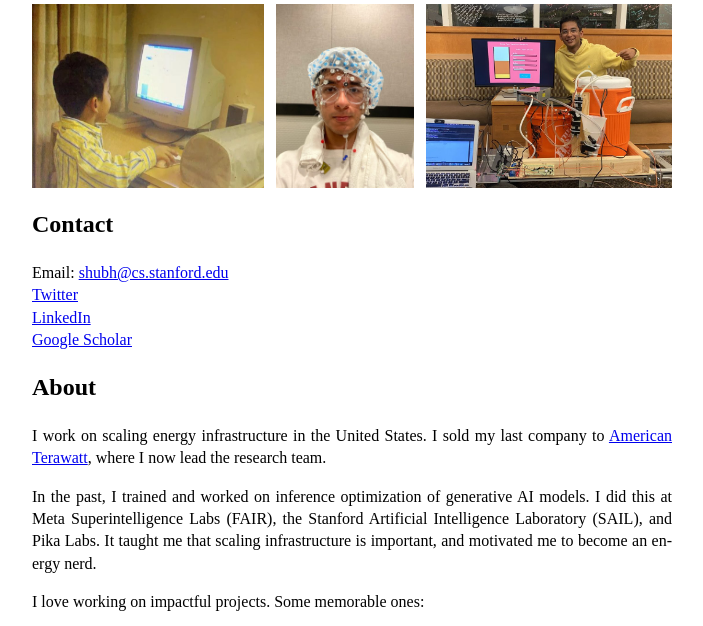
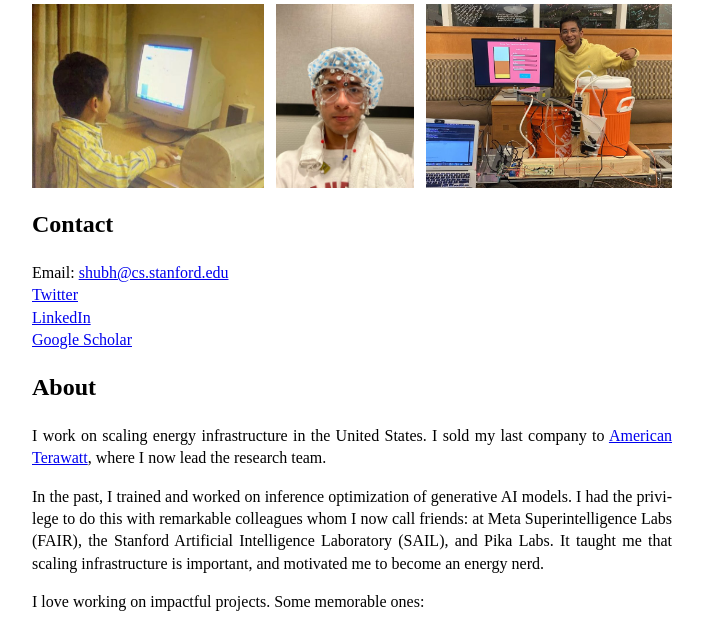
Before and after one commit to skhanna03/shubhkhanna.github.io, a plain HTML site: page index.html in a window 1280 px wide. Shown: the part 102-728 px from the top of the page, without its empty margins (288-991 px from the left). Drawn offline with Linux system fonts and the light colour scheme.

Commit message:
Add black favicon; update colleagues sentence in bio
Co-Authored-By: Claude Opus 5.5 <noreply@anthropic.com>

```diff
--- a/index.html
+++ b/index.html
@@ -5,6 +5,7 @@
 <meta name="viewport" content="width=device-width, initial-scale=1">
 <meta name="author" content="Shubh Khanna">
 <title>Shubh Khanna</title>
+<link rel="icon" href="favicon.ico" sizes="any">
 <style>
   body { max-width: 640px; margin: 40px auto; padding: 0 16px; line-height: 1.4; text-align: justify; -webkit-hyphens: auto; hyphens: auto; }
   img { max-width: 100%; height: auto; }
@@ -48,7 +49,7 @@ Email: <a href="mailto:shubh@cs.stanford.edu">shubh@cs.stanford.edu</a><br>
 
 <h2>About</h2>
 <p>I work on scaling energy infrastructure in the United States. I sold my last company to <a href="https://www.americanterawatt.com/" target="_blank" rel="noopener">American Terawatt</a>, where I now lead the research team.</p>
-<p>In the past, I trained and worked on inference optimization of generative AI models. I did this at Meta Superintelligence Labs (FAIR), the Stanford Artificial Intelligence Laboratory (SAIL), and Pika Labs. It taught me that scaling infrastructure is important, and motivated me to become an energy nerd.</p>
+<p>In the past, I trained and worked on inference optimization of generative AI models. I had the privilege to do this with remarkable colleagues whom I now call friends: at Meta Superintelligence Labs (FAIR), the Stanford Artificial Intelligence Laboratory (SAIL), and Pika Labs. It taught me that scaling infrastructure is important, and motivated me to become an energy nerd.</p>
 <p>I love working on impactful projects. Some memorable ones:</p>
 <ul>
 <li>Developed a <a href="https://arxiv.org/abs/2401.18059" target="_blank" rel="noopener">SOTA retrieval</a> system with the Stanford NLP Group, used by several groups in industry</li>
```
Also changed, not shown: favicon.ico (added).
